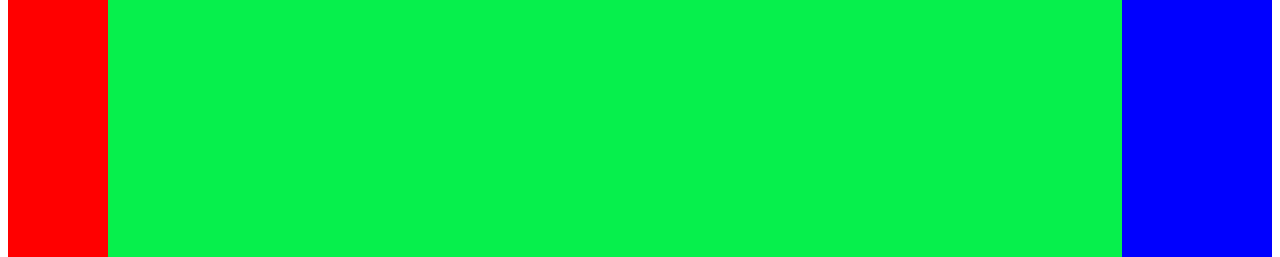
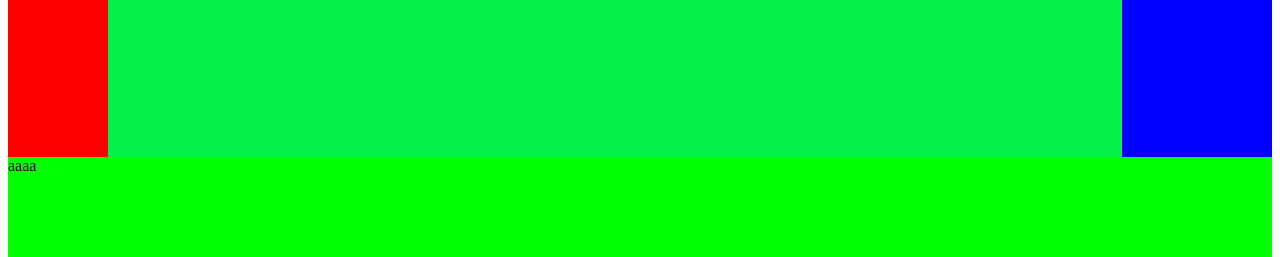
Before and after one commit to xinsui01/review, a plain HTML site: page index.html in a window 1280 px wide. Shown: the part 543-800 px from the top of the page. Drawn offline with Linux system fonts and the light colour scheme.

```diff
--- a/index.html
+++ b/index.html
@@ -124,6 +124,9 @@
     <div id="left"></div>
     <div id="right"></div>
     <div id="footer"></div>
+    <footer style="position: sticky; bottom: 0px; height: 100px; background: #0f0;">
+      aaaa
+    </footer>
     <script>
       let a = 123
       var abs = 232414124
```
Also changed, not shown: README.md.
